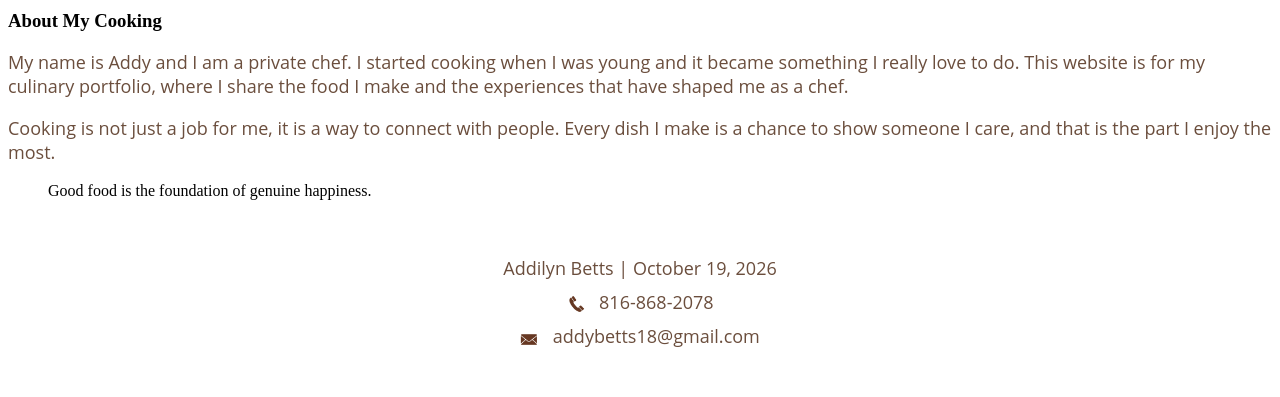
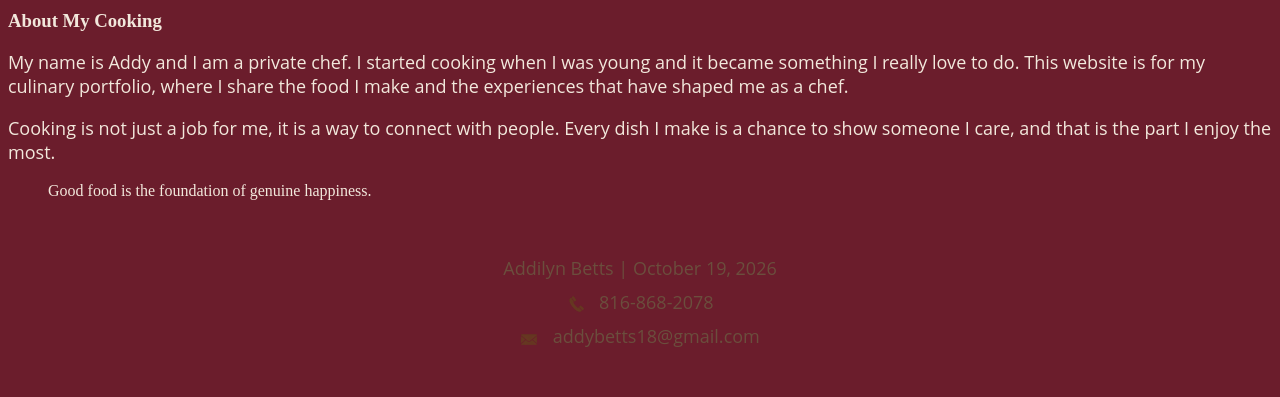
Before and after one commit to arbtdv/webdevelopment, a plain HTML site: page index.html in a window 1280 px wide. Shown: the part 677-1074 px from the top of the page. Drawn offline with Linux system fonts and the light colour scheme; files whose address does not match are found by name.

Commit message:
Update style.css

```diff
--- a/style.css
+++ b/style.css
@@ -424,3 +424,20 @@ footer p {
     background-position: center;
     background-repeat: no-repeat;
 }
+
+body {
+    background-color: #6B1D2C;
+    color: #F2E8DC;
+}
+
+main {
+    background-color: #6B1D2C;
+    color: #F2E8DC;
+}
+
+main h1,
+main h2,
+main h3,
+main p {
+    color: #F2E8DC;
+}
```
